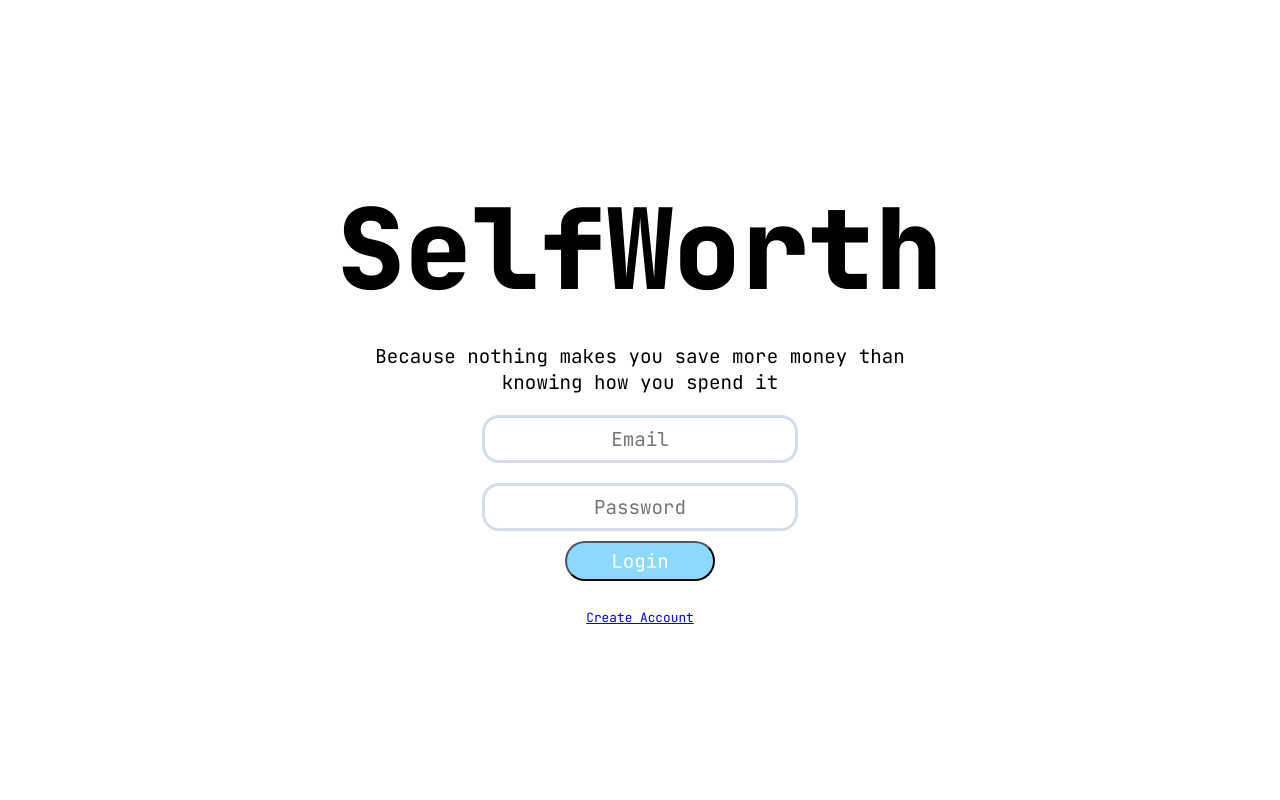
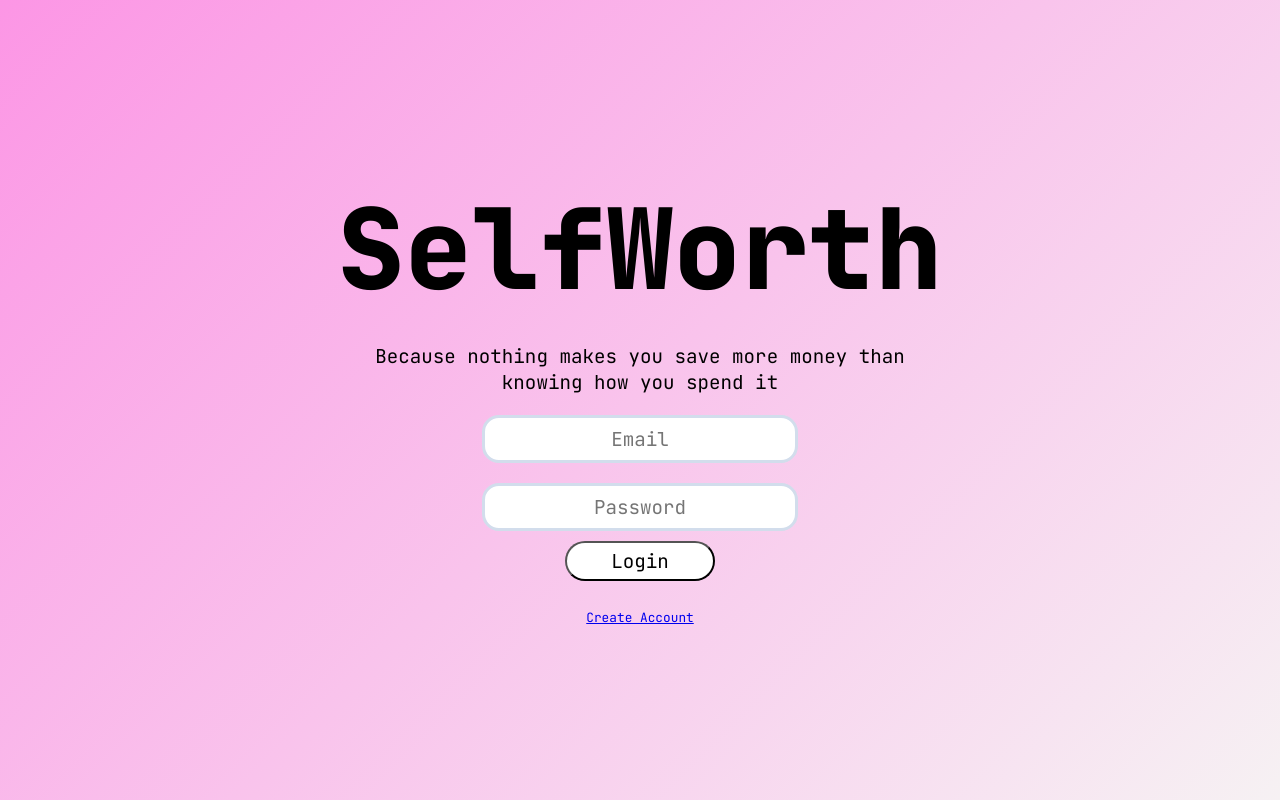
Before and after one commit to victor-ericson/selfworth-v2, a React (Create React App) app in the folder ui/: page /login in a window 1280 px wide. Built offline with nearby package versions, Linux system fonts and the light colour scheme.

Commit message:
wrapper fix

```diff
--- a/ui/src/App.css
+++ b/ui/src/App.css
@@ -6,7 +6,17 @@
   justify-content: center;
   align-items: center;
   /*TODO: Figure out why 100vh moves you outside of viewport*/
-  height: 98vh;
+  height: 100vh;
+  background: linear-gradient(135deg, #fc96e5, #f6f1f3);
+  margin: 0;
+  padding: 0;
+  overflow: hidden;/* Adjust the colors as needed */
+
+}
+
+body, html {
+  margin: 0;
+  padding: 0;
 }
 
 .h1 {
@@ -50,13 +60,13 @@
 button {
   width: 150px;
   height: 40px;
-  font-family: "JetBrains Mono";
+  font-family: "JetBrains Mono", monospace;
   font-weight: 400;
   font-size: 1.2em;
   border-radius: 17vh;
   cursor: pointer;
-  color: #fff;
-  background-color: #8dd8ff;
+  color: #000000;
+  background-color: #ffffff;
   text-align: center;
   box-shadow: none;
 }
@@ -67,10 +77,12 @@ button {
   justify-content: center;
   align-items: center;
   height: 100vh;
+  margin: 0;
+  padding: 0;
 }
 
 .logo-section {
-  flex: 0.5; /* Takes up 2/3 of the screen on large screens */
+  flex: 2; /* Takes up 2/3 of the screen on large screens */
 }
 
 .content-section {
@@ -80,5 +92,7 @@ button {
   justify-content: center; /* Vertically center content */
   text-align: center;
   align-items: center ;
-  width: 40rem; /* Center align content */
+  width: 40rem;
+  margin: 0;
+  padding: 0;/* Center align content */
 }
--- a/ui/src/pages/Login.jsx
+++ b/ui/src/pages/Login.jsx
@@ -61,6 +61,7 @@ export default ({history}) => {
                                onChange={handleChange} required/>
                         <button disabled={isSubmitting} type="submit">{isSubmitting ? "....." : "Login"}</button>
                         <br/>
+                        {/*TODO: CHANGE THE STYLING OF THIS*/}
                         <a href="/register" className="p" style={{fontSize: '0.8rem'}}>Create Account</a>
                         <Errors errors={errors}/>
                     </div>
```
